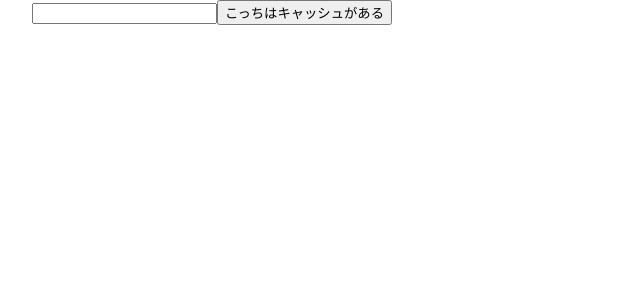
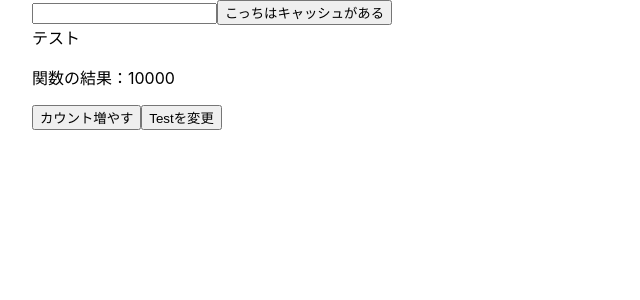
Before and after one commit to tmo-taka/next_test, a Next.js app in the folder next_test/: page / in a window 1280 px wide. Shown: the top 300 px of the page, without its empty margins (0-640 px from the left). Built offline with nearby package versions, Linux system fonts and the light colour scheme.

Commit message:
なんとなくわかってきた

```diff
--- /dev/null
+++ b/next_test/components/memo.tsx
@@ -0,0 +1,12 @@
+import React, {memo} from "react"
+
+//NOTE: React.memoによって親コンポーネントが更新されても再レンタリングされない
+export default memo((props) =>{
+ console.log("Testコンポーネントが呼ばれた")
+ console.log(props);
+  return (
+    <div>
+        {props.text}
+    </div>
+  )
+})
--- /dev/null
+++ b/next_test/components/useMemo.tsx
@@ -0,0 +1,30 @@
+import React, {useState, useMemo} from "react"
+
+//NOTE: React.memoによって親コンポーネントが更新されても再レンタリングされない
+export default function Memo(){
+  const [counter, setCounter] = useState(100);
+  const [test,setTest] = useState('テスト')
+
+  const weightFunction = useMemo(() => {
+        // 重い処理を実行する。
+        let i = 0;
+        while (i < 10) {
+            i++;
+        };
+        console.log('useMemoに入った')
+
+        return counter * counter;
+    }, [counter]);
+
+    const addCount = ():void =>{
+        setCounter(counter+1)
+    }
+
+  return (
+    <div>
+        <p>関数の結果：{weightFunction}</p>
+        <button onClick={()=>addCount()}>カウント増やす</button>
+        <button onClick={()=>setTest('変更した')}>Testを変更</button>
+    </div>
+  )
+}
--- a/next_test/next.config.js
+++ b/next_test/next.config.js
@@ -1,6 +1,6 @@
 /** @type {import('next').NextConfig} */
 const nextConfig = {
-  reactStrictMode: true,
+  reactStrictMode: false,
 }
 
 module.exports = nextConfig
--- a/next_test/pages/_app.tsx
+++ b/next_test/pages/_app.tsx
@@ -1,7 +1,10 @@
 import '../styles/globals.css'
 
 function MyApp({ Component, pageProps }) {
-  return <Component {...pageProps} />
+  console.log('これは一回')
+  return (
+      <Component {...pageProps} />
+  )
 }
 
 export default MyApp
--- a/next_test/pages/index.tsx
+++ b/next_test/pages/index.tsx
@@ -1,22 +1,38 @@
 import Head from 'next/head'
 import Image from 'next/image'
 import styles from '../styles/Home.module.css'
+import Memo from '../components/memo'
+import UseMemo from '../components/useMemo'
+
 
 import React, { useEffect, useState, useCallback } from "react";
 
-export default function Home() {
+export default function index() {
   const [message, setMessage] = useState("");
   const [dummy,setDummy] = useState(0);
+  const [text,setText] = useState("テスト")
 
   //NOTE: こちらはmessageが変更された時のみ描写
-  // const outputLog = useCallback((value: string) => {
-  //   console.log(value);
-  // },[message]);
+  const outputLog = useCallback((value: string) => {
+    console.log(value);
+  },[message]);
+
+  console.log("index再描画")
 
   //NOTE: こちらはmessage以外のdummyが更新されても描写
-  const outputLog = (value: string) => {
-    console.log(value);
-  };
+  // const outputLog = (value: string) => {
+  //   console.log(value);
+  // };
+
+  const plusDummy =() =>{
+    if(text == 'テスト'){
+      setText("再描画された")
+    }
+    // }else {
+    //   setText("テスト")
+    // }
+    setDummy(dummy+1)
+  }
 
   //NOTE: この関数では描画されるたびに関数に差が出ていることがわかるuseEffect
   useEffect(() => {
@@ -31,7 +47,9 @@ export default function Home() {
         value={message}
         onChange={(e) => setMessage(e.target.value)}
       />
-      <button onClick={() => setDummy(dummy+1)}>こっちはキャッシュがある</button>
+      <button onClick={() => plusDummy()}>こっちはキャッシュがある</button>
+      <Memo text={text} onClick={() => outlog()} />
+      <UseMemo />
     </div>
   )
 }
```
Also changed, not shown: 1 other file (tests, documents, lock files or other folders).
